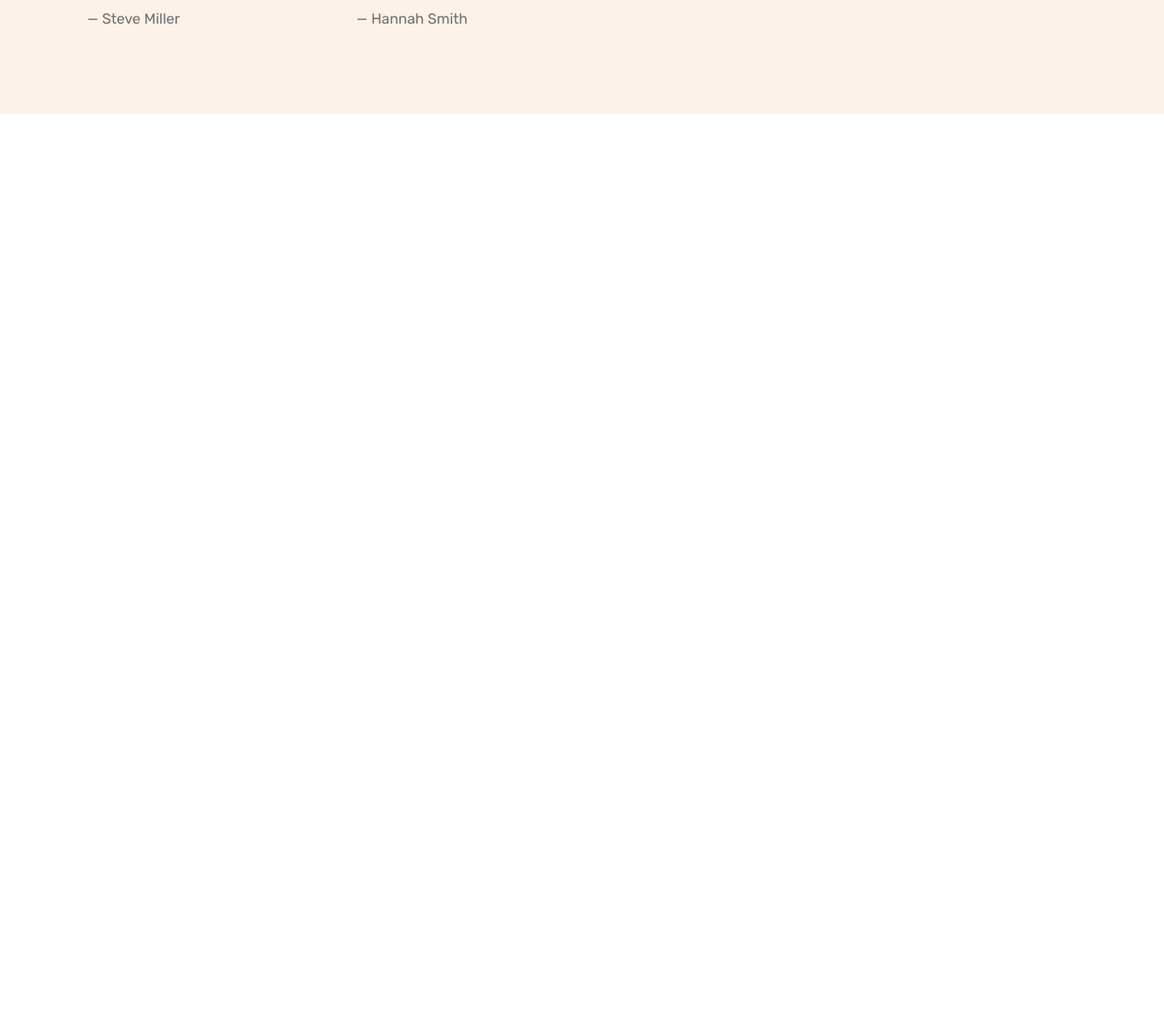
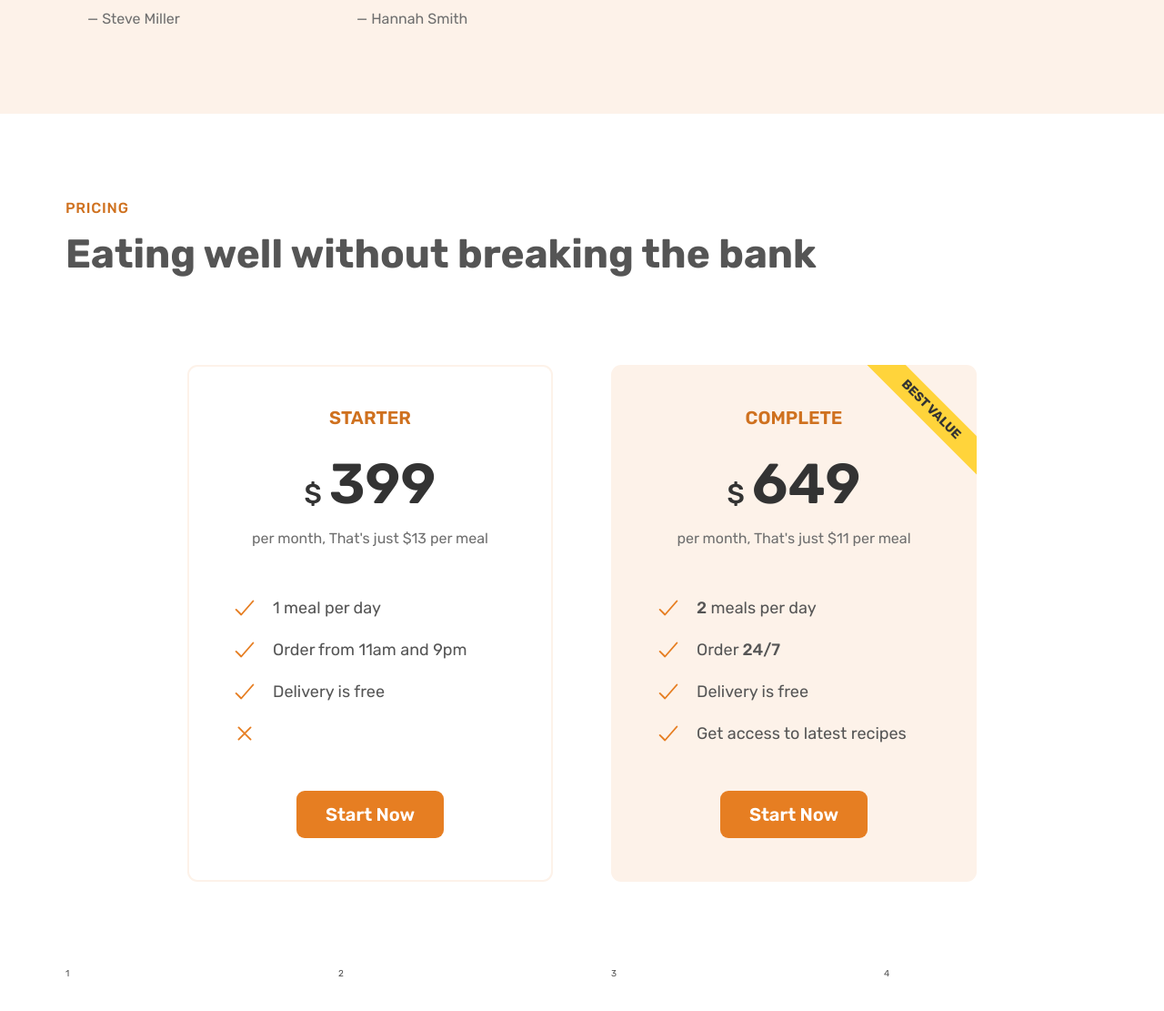
Before and after one commit to anasbajjouk/yummyFood, a plain HTML site: page index.html in a window 1280 px wide. Shown: the part 4487-5598 px from the top of the page at 91% size. Before the commit the page ends 4708 px from the top, so only its background shows below. Drawn offline with nearby package versions, Linux system fonts and the light colour scheme.

Commit message:
pricing section

```diff
--- a/css/general.css
+++ b/css/general.css
@@ -133,12 +133,20 @@ strong {
     column-gap: 6.4rem;
 }
 
+.grid:not(:last-child) {
+    margin-bottom: 9.6rem;
+}
+
 .grid--2-cols {
     grid-template-columns: repeat(2, 1fr);
 }
 
 .grid--3-cols {
     grid-template-columns: repeat(3, 1fr);
+}
+
+.grid--4-cols {
+    grid-template-columns: repeat(4, 1fr);
 }
 
 .grid--center-v {
@@ -152,3 +160,23 @@ strong {
 .center-text {
     text-align: center;
 }
+
+.list {
+    list-style: none;
+    display: flex;
+    flex-direction: column;
+    gap: 1.6rem;
+}
+
+.list-item {
+    font-size: 1.8rem;
+    display: flex;
+    align-items: center;
+    gap: 1.6rem;
+}
+
+.list-icon {
+    height: 3rem;
+    width: 3rem;
+    color: #e67e22;
+}
--- a/css/style.css
+++ b/css/style.css
@@ -317,30 +317,9 @@
     background-color: #ffd43b;
 }
 
-.list {
-    list-style: none;
-    display: flex;
-    flex-direction: column;
-    gap: 1.6rem;
-}
-
-.list-item {
-    font-size: 1.8rem;
-    display: flex;
-    align-items: center;
-    gap: 1.6rem;
-}
-
-.list-icon {
-    height: 3rem;
-    width: 3rem;
-    color: #e67e22;
-}
-
 .all-recipes {
     text-align: center;
     font-size: 1.8rem;
-    padding-bottom: 9.6rem;
 }
 
 
@@ -370,8 +349,6 @@
 .testimonials-container {
     padding: 9.6rem;
 }
-
-.testimonial {}
 
 .testimonial-img {
     width: 6.4rem;
@@ -410,3 +387,86 @@
 .gallery-img:hover {
     transform: scale(1.1);
 }
+
+
+/*********************************************/
+
+
+/* PRICING SECTION */
+
+
+/*********************************************/
+
+.section-pricing {
+    padding: 9.6rem 0;
+}
+
+.pricing-plan {
+    border-radius: 11px;
+    width: 75%;
+}
+
+.pricing-plan--starter {
+    justify-self: end;
+    border: 2px solid #fdf2e9;
+    padding: 4.6rem;
+}
+
+.pricing-plan--complete {
+    background: #fdf2e9;
+    padding: 4.8rem;
+    position: relative;
+    overflow: hidden;
+}
+
+.pricing-plan--complete::after {
+    content: "Best value";
+    position: absolute;
+    text-transform: uppercase;
+    font-size: 1.4rem;
+    font-weight: 700;
+    top: 6%;
+    right: -18%;
+    background-color: #ffd43b;
+    padding: 0.8rem 8rem;
+    color: #333;
+    transform: rotate(45deg);
+}
+
+.plan-header {
+    text-align: center;
+    margin-bottom: 4.8rem;
+}
+
+.plan-name {
+    color: #cf711f;
+    font-weight: 600;
+    font-size: 2rem;
+    text-transform: uppercase;
+    letter-spacing: 0.75;
+    margin-bottom: 3.2rem;
+}
+
+.plan-price {
+    font-size: 6.2rem;
+    font-weight: 600;
+    color: #333;
+    margin-bottom: 1.6rem;
+}
+
+.plan-price span {
+    font-size: 3rem;
+    font-weight: 500;
+    margin-right: 0.8rem;
+}
+
+.plan-text {
+    font-size: 1.6rem;
+    line-height: 1.6;
+    color: #6f6f6f;
+}
+
+.plan-sign-up {
+    text-align: center;
+    margin-top: 4.8rem;
+}
--- a/index.html
+++ b/index.html
@@ -233,13 +233,11 @@
             <div class="container all-recipes">
                 <a href="#" class="link">See all recipes &rarr;</a>
             </div>
-
+        </section>
         <section class="section-testimonials">
             <div class="testimonials-container">
                 <span class="subheading">Testimonials</span>
-                    <h2 class="heading-secondary">
-                        Once you try it, you can't go back!
-                    </h2>
+                <h2 class="heading-secondary">Once you try it, you can't go back!</h2>
 
                 <div class="testimonials">
                     <figure class="testimonial">
@@ -336,6 +334,73 @@
                 </figure>
             </div>
         </section>
+
+        <section class="section-pricing">
+            <div class="container">
+                <span class="subheading">Pricing</span>
+                <h2 class="heading-secondary">
+                    Eating well without breaking the bank
+                </h2>
+            </div>
+
+            <div class="container grid grid--2-cols">
+                <div class="pricing-plan pricing-plan--starter">
+                    <header class="plan-header">
+                        <p class="plan-name">Starter</p>
+                        <p class="plan-price"><span>$</span>399</p>
+                        <p class="plan-text">per month, That's just $13 per meal</p>
+                    </header>
+                    <ul class="list">
+                        <li class="list-item">
+                            <ion-icon class="list-icon" name="checkmark-outline"></ion-icon><span>1 meal per day</span>
+                        </li>
+                        <li class="list-item">
+                            <ion-icon class="list-icon" name="checkmark-outline"></ion-icon><span>Order from 11am and 9pm</span>
+                        </li>
+                        <li class="list-item">
+                            <ion-icon class="list-icon" name="checkmark-outline"></ion-icon><span>Delivery is free</span>
+                        </li>
+                        <li class="list-item">
+                            <ion-icon class="list-icon" name="close-outline"></ion-icon>
+                        </li>
+                    </ul>
+                    <div class="plan-sign-up">
+                        <a href="#" class="btn btn--full">Start Now</a>
+                    </div>
+                </div>
+
+                <div class="pricing-plan pricing-plan--complete">
+                    <header class="plan-header">
+                        <p class="plan-name">Complete</p>
+                        <p class="plan-price"><span>$</span>649</p>
+                        <p class="plan-text">per month, That's just $11 per meal</p>
+                    </header>
+                    <ul class="list">
+                        <li class="list-item">
+                            <ion-icon class="list-icon" name="checkmark-outline"></ion-icon><span><strong>2</strong> meals per day</span>
+                        </li>
+                        <li class="list-item">
+                            <ion-icon class="list-icon" name="checkmark-outline"></ion-icon><span>Order <strong>24/7</strong></span>
+                        </li>
+                        <li class="list-item">
+                            <ion-icon class="list-icon" name="checkmark-outline"></ion-icon><span>Delivery is free</span>
+                        </li>
+                        <li class="list-item">
+                            <ion-icon class="list-icon" name="checkmark-outline"></ion-icon><span>Get access to latest recipes</span>
+                        </li>
+                    </ul>
+                    <div class="plan-sign-up">
+                        <a href="#" class="btn btn--full">Start Now</a>
+                    </div>
+                </div>
+            </div>
+
+            <div class="container grid grid--4-cols">
+                <div class="feature">1</div>
+                <div class="feature">2</div>
+                <div class="feature">3</div>
+                <div class="feature">4</div>
+            </div>
         </section>
     </main>
 </body>
```
Lines whose indentation alone changed are shown as unchanged.
